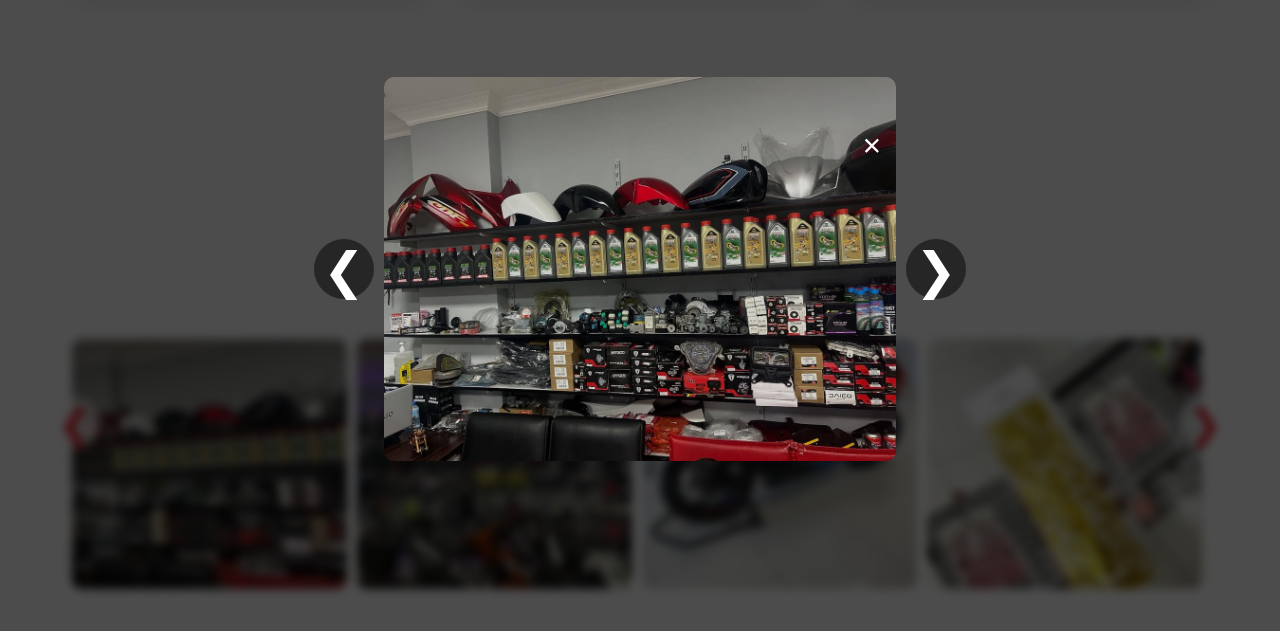
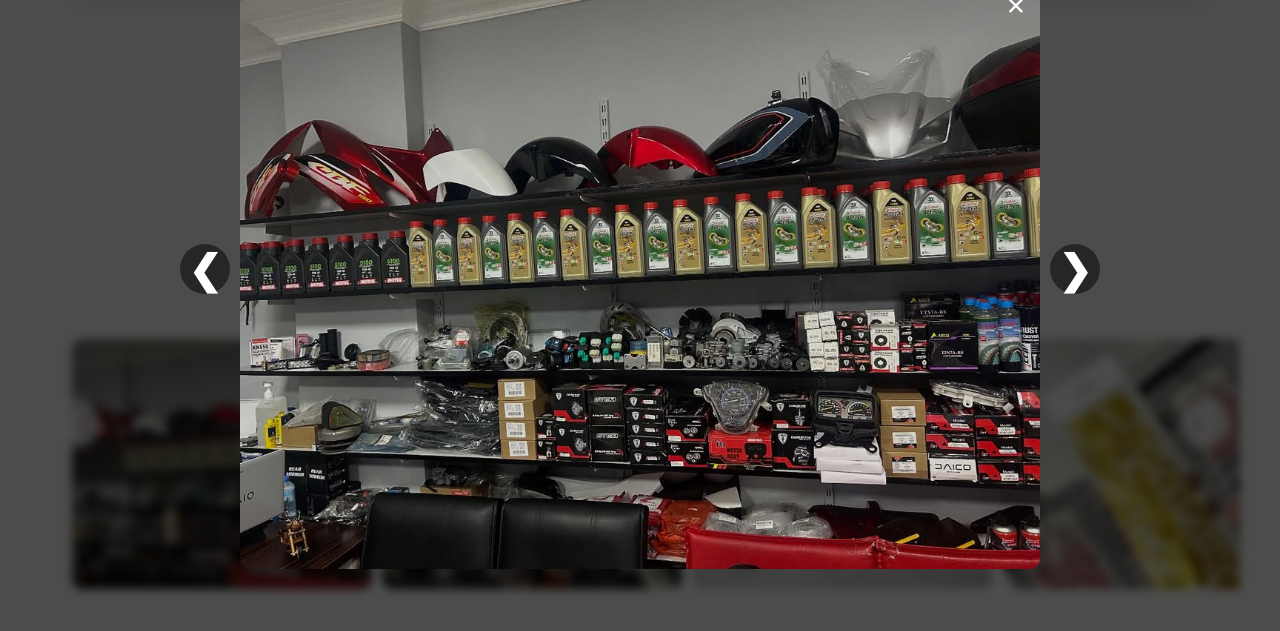
Before and after one commit to bllody/Asilmotor3, a plain HTML site: page index.html in a window 1280 px wide. Both pictures are taken after a click on the picture 209 px from the left and 1742 px from the top of the page. Shown: the part 1278-1909 px from the top of the page. Drawn offline with Linux system fonts and the light colour scheme.

Commit message:
Update index.html

```diff
--- a/index.html
+++ b/index.html
@@ -29,30 +29,87 @@ nav a:hover{color:#e50914;}
 .product-card p{padding:0 1rem 1rem;font-weight:bold;color:#e50914;}
 .gallery{padding:5rem 2rem;max-width:1200px;margin:auto;position:relative;overflow:hidden;}
 .gallery h2{text-align:center;margin-bottom:2rem;font-size:2rem;color:#111;}
-.gallery-slider{display:flex;gap:10px;overflow-x:auto;scroll-behavior:smooth;}
-.gallery-slider img{width:275px;height:250px;object-fit:cover;border-radius:10px;flex-shrink:0;cursor:pointer;}
+.gallery-slider{display:flex;transition:0.5s;gap:10px;touch-action: pan-y;}
+.gallery-slider img{width:300px;height:250px;object-fit:cover;border-radius:10px;flex-shrink:0;cursor:pointer;}
 .arrow{position:absolute;top:50%;transform:translateY(-50%);font-size:40px;color:#e50914;background:rgba(255,255,255,0.7);border-radius:50%;width:50px;height:50px;display:flex;justify-content:center;align-items:center;cursor:pointer;user-select:none;z-index:1000;}
 .arrow:hover{background:#e50914;color:#fff;}
-.gallery .prev{left:10px;}
-.gallery .next{right:10px;}
-.modal, .modal-img{display:none;position:fixed;z-index:2000;top:0;left:0;width:100%;height:100%;background:rgba(0,0,0,0.7);backdrop-filter:blur(5px);justify-content:center;align-items:center;}
-.modal-content{background:#fff;padding:2rem;border-radius:15px;max-width:420px;text-align:center;position:relative;box-shadow:0 8px 25px rgba(0,0,0,0.2);}
+.prev{left:10px;}
+.next{right:10px;}
+.modal,.modal-img{display:none;position:fixed;z-index:2000;top:0;left:0;width:100%;height:100%;background:rgba(0,0,0,0.7);backdrop-filter:blur(5px);justify-content:center;align-items:center;}
+.modal-content{background:#fff;padding:2rem;border-radius:15px;max-width:420px;text-align:center;position:relative;box-shadow:0 8px 25px rgba(0,0,0,0.2);animation:pop 0.3s ease-in-out;}
 .modal-content h2{margin-bottom:1rem;font-size:1.8rem;color:#e50914;}
 .modal-content p{margin:0.5rem 0;}
 .modal-content a{display:block;margin:0.5rem auto;padding:0.8rem;background:#e50914;color:#fff;text-decoration:none;border-radius:10px;transition:0.3s;width:80%;}
 .modal-content a:hover{background:#b00610;}
-.modal-img-content{max-width:40%;max-height:40%;display:flex;justify-content:center;align-items:center;position:relative;}
-.modal-img-content img{width:100%;height:auto;object-fit:contain;border-radius:10px;}
-.modal-img .arrow{position:absolute;top:50%;transform:translateY(-50%);font-size:50px;color:#fff;background:rgba(0,0,0,0.5);border-radius:50%;width:60px;height:60px;display:flex;justify-content:center;align-items:center;cursor:pointer;user-select:none;}
-.modal-img .prev{left:-70px;}
-.modal-img .next{right:-70px;}
+
+/* 📱 Responsive büyük foto modal */
+.modal-img-content {
+  width: 90%;
+  max-width: 800px;
+  max-height: 90%;
+  display:flex;
+  justify-content:center;
+  align-items:center;
+  position:relative;
+}
+.modal-img-content img {
+  width: 100%;
+  height: auto;
+  max-height: 80vh;
+  object-fit: contain;
+  border-radius: 10px;
+}
+
+.modal-img .arrow{position:absolute;top:50%;transform:translateY(-50%);font-size:40px;color:#fff;background:rgba(0,0,0,0.5);border-radius:50%;width:50px;height:50px;display:flex;justify-content:center;align-items:center;cursor:pointer;user-select:none;}
+.modal-img .prev{left:-60px;}
+.modal-img .next{right:-60px;}
 .close{position:absolute;top:10px;right:15px;font-size:2rem;cursor:pointer;color:#fff;z-index:3000;}
+.mail-box{position:fixed;bottom:20px;right:20px;z-index:3000;}
+.mail-toggle{background:#e50914;color:#fff;padding:0.8rem 1.2rem;border:none;border-radius:50px;cursor:pointer;font-size:1rem;font-weight:bold;}
+.mail-form{display:none;background:#fff;padding:1.5rem;border-radius:15px;box-shadow:0 5px 15px rgba(0,0,0,0.2);width:300px;margin-top:0.5rem;}
+.mail-form h3{margin-bottom:1rem;color:#e50914;}
+.mail-form input,.mail-form textarea{width:100%;padding:0.7rem;margin:0.5rem 0;border:1px solid #ccc;border-radius:10px;}
+.mail-form button{width:100%;padding:0.8rem;background:#e50914;border:none;border-radius:10px;color:#fff;font-weight:bold;cursor:pointer;}
+.mail-form button:hover{background:#b00610;}
 footer{background:#111;color:#bbb;text-align:center;padding:2rem;margin-top:3rem;}
-@media(max-width:768px){
-.gallery-slider img{width:200px;height:150px;}
-.modal-img-content{max-width:90%;max-height:70%;}
-.modal-img .arrow{width:40px;height:40px;font-size:30px;left:-50px;right:-50px;}
+/* Slider okları */
+.prev, .next {
+  cursor: pointer;
+  position: absolute;
+  top: 50%;
+  transform: translateY(-50%);
+  padding: 12px;
+  color: white;
+  font-size: 28px;
+  font-weight: bold;
+  transition: 0.3s;
+  user-select: none;
+  z-index: 10;
 }
+
+/* Sol ve sağ konumları */
+.prev {
+  left: 10px;
+}
+
+.next {
+  right: 10px;
+}
+
+/* Hover efekti */
+.prev:hover, .next:hover {
+  background: rgba(0,0,0,0.5);
+  border-radius: 50%;
+}
+
+/* Mobil uyumlu */
+@media (max-width: 768px) {
+  .prev, .next {
+    font-size: 20px;
+    padding: 8px;
+  }
+}
+
 </style>
 </head>
 <body>
```
